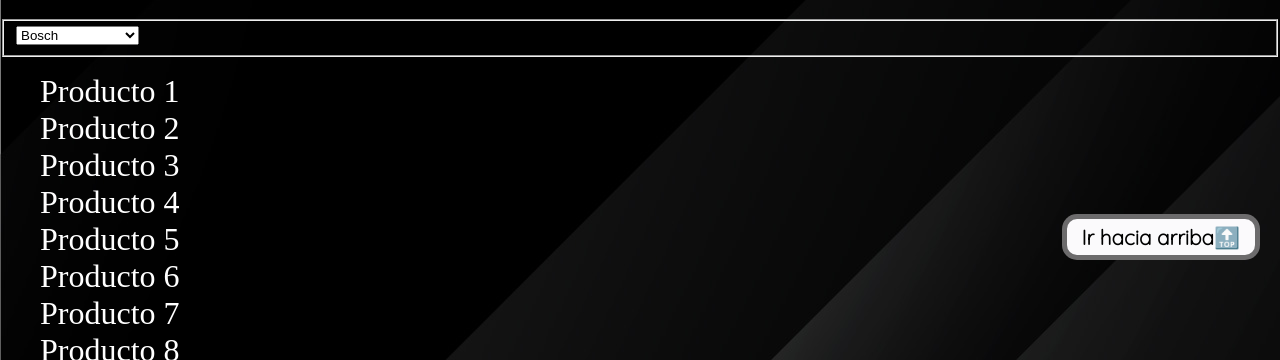
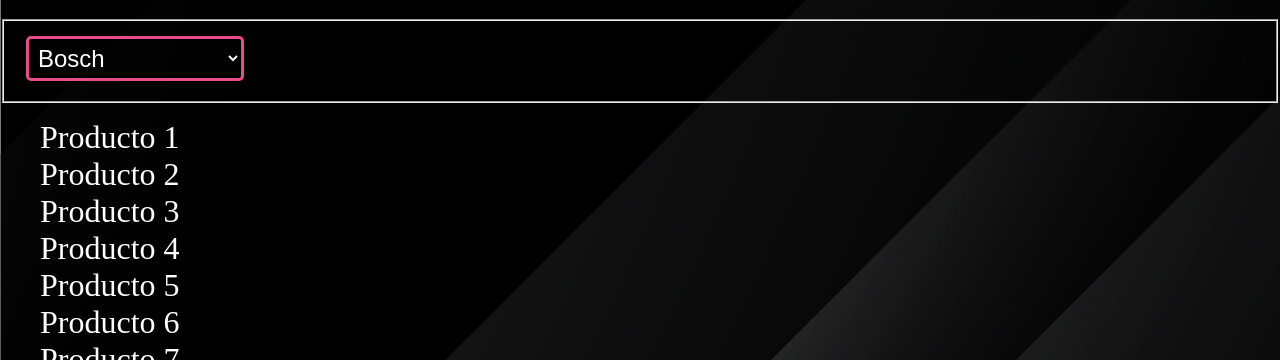
Before and after one commit to pcristian08/proyecto-coderhouse, a plain HTML site: page page/producto.html in a window 1280 px wide. Shown: the part 440-800 px from the top of the page. Drawn offline with Linux system fonts and the light colour scheme.

Commit message:
Modificación de posición del boton subir y estilo del fieldshet

```diff
--- a/estilos/styleProducto.css
+++ b/estilos/styleProducto.css
@@ -16,8 +16,8 @@
     font-size: 1.3rem;
     font-weight: 400;
     border-radius: 15px;
-    background-color: rgba(54, 76, 154, 0.1);
-    border: 5px solid rgba(0, 0, 0, 0.567);
+    background-color:#EA4C89;
+    border: 5px solid #EA4C89;
     padding: 5px 15px;
 }
 
@@ -118,21 +118,34 @@
     font-size: 2rem;
 }
 
+fieldset select{
+    font-size: 1.5rem;
+    border-radius: 5px;
+    border: solid 3px #EA4C89;
+    padding: 5px;
+    margin: 10px;
+    background-color: transparent;
+    color: white;
+}
+
+fieldset select:hover:focus{
+    background-color: black;
+}
 /* Estilos para el elemento con ID 'subir' */
 #subir {
+    font-family: 'Quicksand', sans-serif;
+    font-size: 1.3rem;
+    font-weight: 400;
+    border-radius: 15px;
+    background-color: rgba(54, 76, 154, 0.1);
+    border: 5px solid #EA4C89;
+    padding: 5px 15px;
+    margin-top: 160px;
     position: absolute;
-    bottom: 100px;
-    right: 20px;
-    margin: auto;
-    font-family: 'Quicksand', sans-serif;
-    border-radius: 15px;
-    background-color: rgba(251, 250, 252);
-    border: 5px solid rgba(0, 0, 0, 0.567);
-    padding: 5px 15px;
 }
 
 #subir a {
-    color: black;
+    color: white;
     font-size: 1.3rem;
     font-weight: 800;
 }
```
